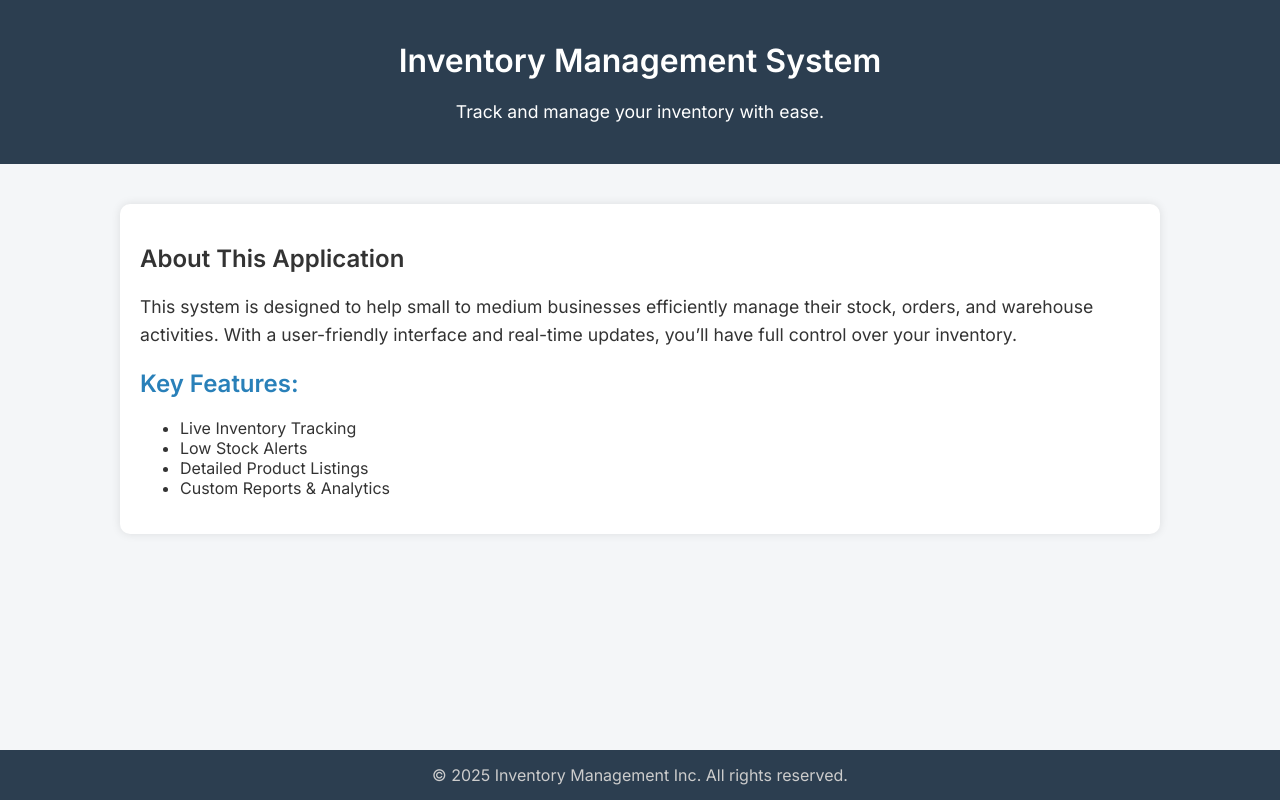
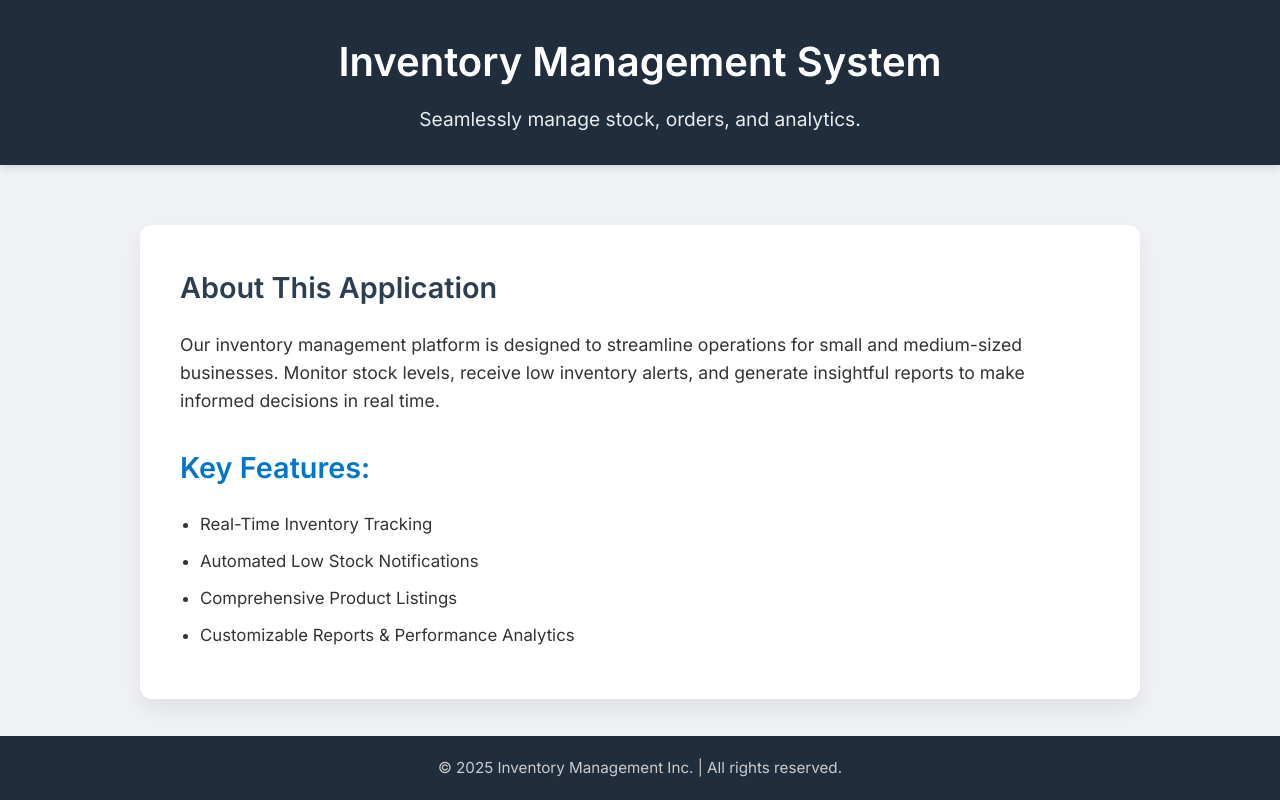
Before and after one commit to Janhavi-j001/inventory-app, a website: page frontend/index.html in a window 1280 px wide. Drawn offline with Linux system fonts and the light colour scheme.

```diff
--- a/frontend/index.html
+++ b/frontend/index.html
@@ -6,53 +6,82 @@
     <title>Inventory Management System</title>
     <link href="https://fonts.googleapis.com/css2?family=Inter:wght@400;600&display=swap" rel="stylesheet">
     <style>
+        * {
+            margin: 0;
+            padding: 0;
+            box-sizing: border-box;
+        }
+
         body {
             font-family: 'Inter', sans-serif;
-            margin: 0;
-            padding: 0;
-            background-color: #f4f6f8;
+            background-color: #f0f2f5;
             color: #333;
+            line-height: 1.6;
         }
 
         header {
-            background-color: #2c3e50;
+            background-color: #1f2d3d;
             color: #fff;
-            padding: 20px 0;
+            padding: 30px 20px;
             text-align: center;
+            box-shadow: 0 4px 8px rgba(0, 0, 0, 0.1);
+        }
+
+        header h1 {
+            font-size: 2.5rem;
+            margin-bottom: 10px;
+        }
+
+        header p {
+            font-size: 1.2rem;
+            opacity: 0.9;
         }
 
         main {
             max-width: 1000px;
-            margin: 40px auto;
-            padding: 20px;
-            background-color: #fff;
-            box-shadow: 0px 0px 10px rgba(0,0,0,0.1);
-            border-radius: 10px;
+            margin: 60px auto;
+            padding: 40px;
+            background-color: #ffffff;
+            border-radius: 12px;
+            box-shadow: 0 10px 25px rgba(0, 0, 0, 0.08);
         }
 
-        h1 {
-            font-size: 2em;
-            margin-bottom: 10px;
+        main h2 {
+            font-size: 1.8rem;
+            margin-bottom: 20px;
+            color: #2c3e50;
         }
 
-        p {
-            font-size: 1.1em;
-            line-height: 1.6;
+        main p {
+            font-size: 1.1rem;
+            margin-bottom: 30px;
+        }
+
+        ul {
+            padding-left: 20px;
+        }
+
+        ul li {
+            font-size: 1.05rem;
+            margin-bottom: 10px;
+            list-style-type: disc;
+        }
+
+        .highlight {
+            color: #0077cc;
+            font-weight: 600;
         }
 
         footer {
             text-align: center;
-            padding: 15px 0;
-            background-color: #2c3e50;
+            padding: 20px 0;
+            background-color: #1f2d3d;
             color: #ccc;
+            font-size: 0.95rem;
             position: fixed;
             width: 100%;
             bottom: 0;
-        }
-
-        .highlight {
-            color: #2980b9;
-            font-weight: 600;
+            left: 0;
         }
     </style>
 </head>
@@ -60,24 +89,24 @@
 
     <header>
         <h1>Inventory Management System</h1>
-        <p>Track and manage your inventory with ease.</p>
+        <p>Seamlessly manage stock, orders, and analytics.</p>
     </header>
 
     <main>
         <h2>About This Application</h2>
-        <p>This system is designed to help small to medium businesses efficiently manage their stock, orders, and warehouse activities. With a user-friendly interface and real-time updates, you’ll have full control over your inventory.</p>
+        <p>Our inventory management platform is designed to streamline operations for small and medium-sized businesses. Monitor stock levels, receive low inventory alerts, and generate insightful reports to make informed decisions in real time.</p>
 
         <h2 class="highlight">Key Features:</h2>
         <ul>
-            <li>Live Inventory Tracking</li>
-            <li>Low Stock Alerts</li>
-            <li>Detailed Product Listings</li>
-            <li>Custom Reports & Analytics</li>
+            <li>Real-Time Inventory Tracking</li>
+            <li>Automated Low Stock Notifications</li>
+            <li>Comprehensive Product Listings</li>
+            <li>Customizable Reports & Performance Analytics</li>
         </ul>
     </main>
 
     <footer>
-        &copy; 2025 Inventory Management Inc. All rights reserved.
+        &copy; 2025 Inventory Management Inc. | All rights reserved.
     </footer>
 
 </body>
--- a/package.json
+++ b/package.json
@@ -8,7 +8,7 @@
     "test": "jest"
   },
   "dependencies": {
-    "express": "^4.17.1"
+    "express": "^4.21.2"
   },
   "devDependencies": {
     "jest": "^29.0.0"
```
Also changed, not shown: backend/app.js (+13 -4 lines), 1 other file.
